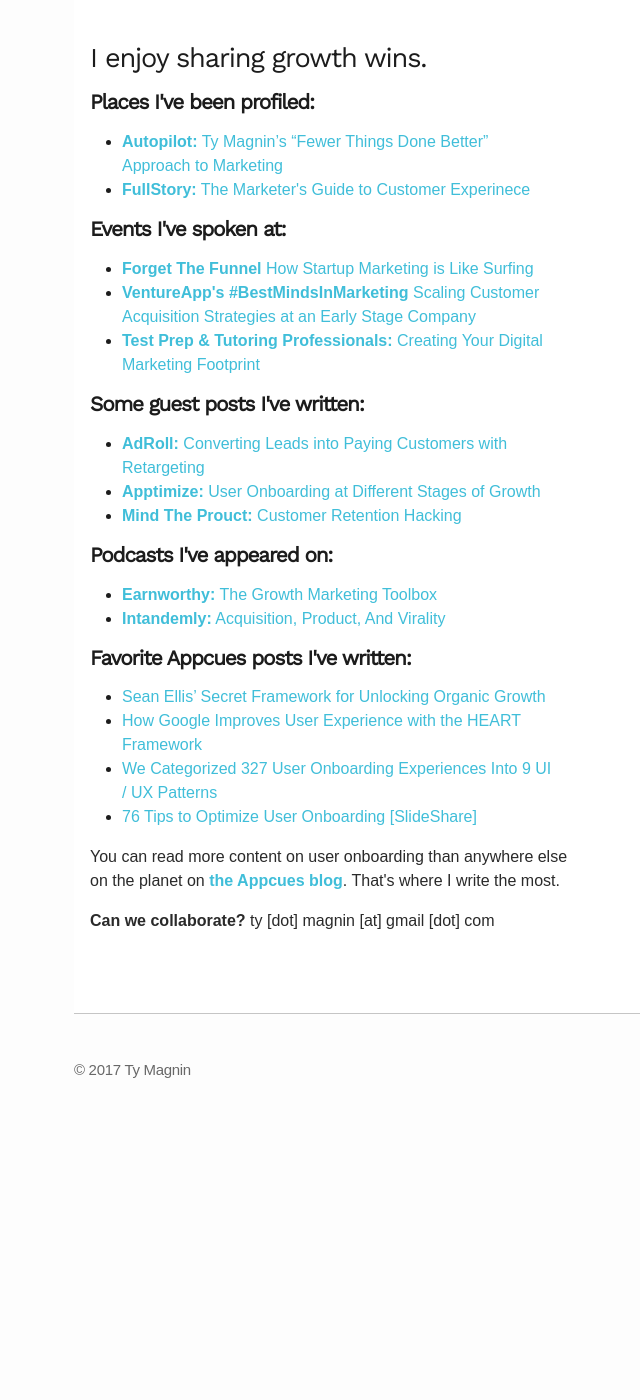
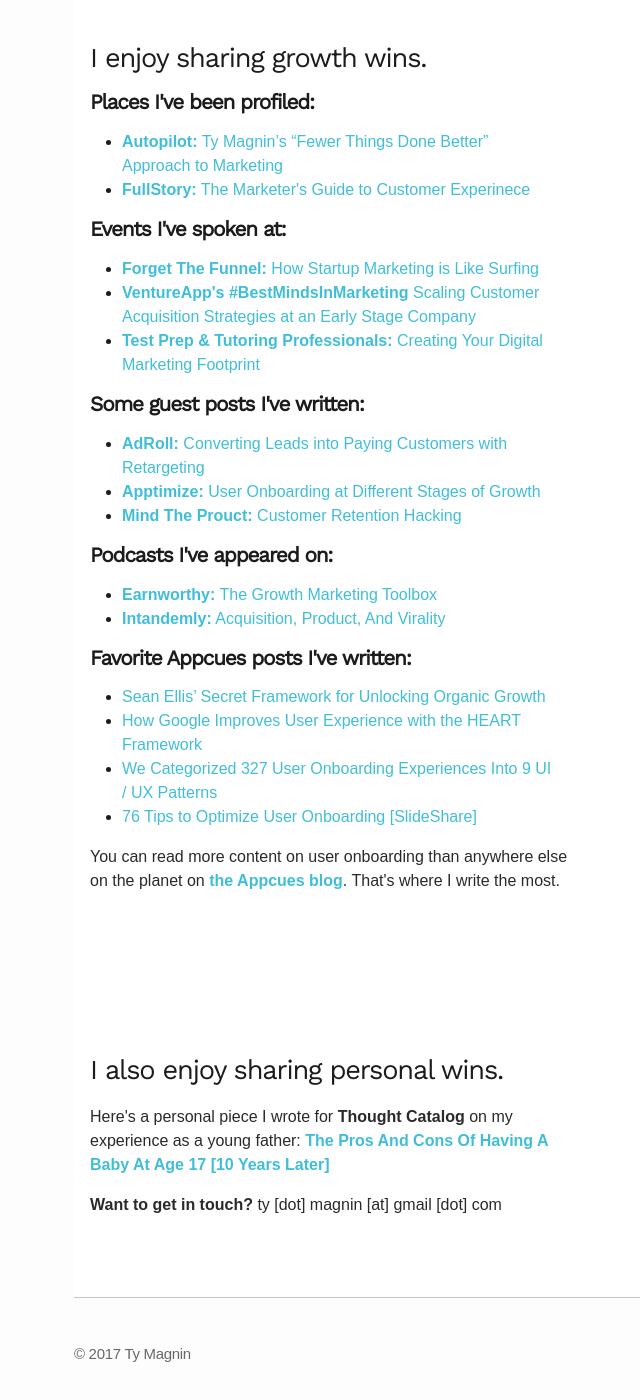
Before and after one commit to TyMagnin/tymagnin.github.io, a Jekyll site: the page built from index.html, in a window 1280 px wide and 1400 px high, scrolled down 684 px. Shown: the whole window, without its empty margins (182-822 px from the left). Built offline with Jekyll 4.4.1, drawn with Linux system fonts in a browser that asks for light colours; comment, search, counter and statistics services are not loaded; before the commit the page ends 1811 px from its top, so only the background shows below that.

Commit message:
adding thought catalog article

```diff
--- a/index.html
+++ b/index.html
@@ -44,14 +44,14 @@ layout: default
 	<hr>
 	<div class="section">
 		<h2>I enjoy sharing growth wins.</h2>
-	    <h3><strong>Places I've been profiled:</strong></h3>
+		<h3><strong>Places I've been profiled:</strong></h3>
     	<ul>
     		<li><a href="http://blog.autopilothq.com/ty-magnin/"><strong>Autopilot:</strong> Ty Magnin’s “Fewer Things Done Better” Approach to Marketing</a></li>
     		<li><a href="https://www.fullstory.com/resources/marketers-customer-experience-guide/success-stories/"><strong>FullStory:</strong> The Marketer's Guide to Customer Experinece</a></li>
     	</ul>
 	    <h3><strong>Events I've spoken at:</strong></h3>
 	    <ul>
-	    	<li><a href="https://www.forgetthefunnel.com/workshops/saas-marketers-do-more-replay/"><strong>Forget The Funnel</strong> How Startup Marketing is Like Surfing</a>
+	    	<li><a href="https://www.forgetthefunnel.com/workshops/saas-marketers-do-more-replay/"><strong>Forget The Funnel:</strong> How Startup Marketing is Like Surfing</a>
 	    	<li><a href="https://www.ventureapp.com/c/8fd182cb-d481-4bc7-8eb5-75b7c0153a68/"><strong>VentureApp's #BestMindsInMarketing</strong> Scaling Customer Acquisition Strategies at an Early Stage Company</a>
 	    	<li><a><strong>Test Prep &amp; Tutoring Professionals:</strong> Creating Your Digital Marketing Footprint</a></li>
 	    </ul>
@@ -74,7 +74,11 @@ layout: default
 	    	<li><a href="https://www.appcues.com/blog/optimize-user-onboarding-slideshare-tips">76 Tips to Optimize User Onboarding [SlideShare]</a></li>
 	    </ul>
 	    <p>You can read more content on user onboarding than anywhere else on the planet on <a href="https://www.appcues.com/blog"><strong>the Appcues blog</strong></a>. That's where I write the most.</p>
-		<p><b>Can we collaborate?</b> ty [dot] magnin [at] gmail [dot] com</p>
+	</div>
+	<div class="section">
+	    <h2>I also enjoy sharing personal wins.</h2>
+		<p>Here's a personal piece I wrote for <b>Thought Catalog</b> on my experience as a young father: <a href="https://thoughtcatalog.com/tyler-magnin/2017/10/the-pros-and-cons-of-having-a-baby-at-age-17-10-years-later/"><b>The Pros And Cons Of Having A Baby At Age 17 [10 Years Later]</b></a>
+	        <p><b>Want to get in touch?</b> ty [dot] magnin [at] gmail [dot] com</p>
 	</div>
 </div>
 <div class="sidebar-content">
```
